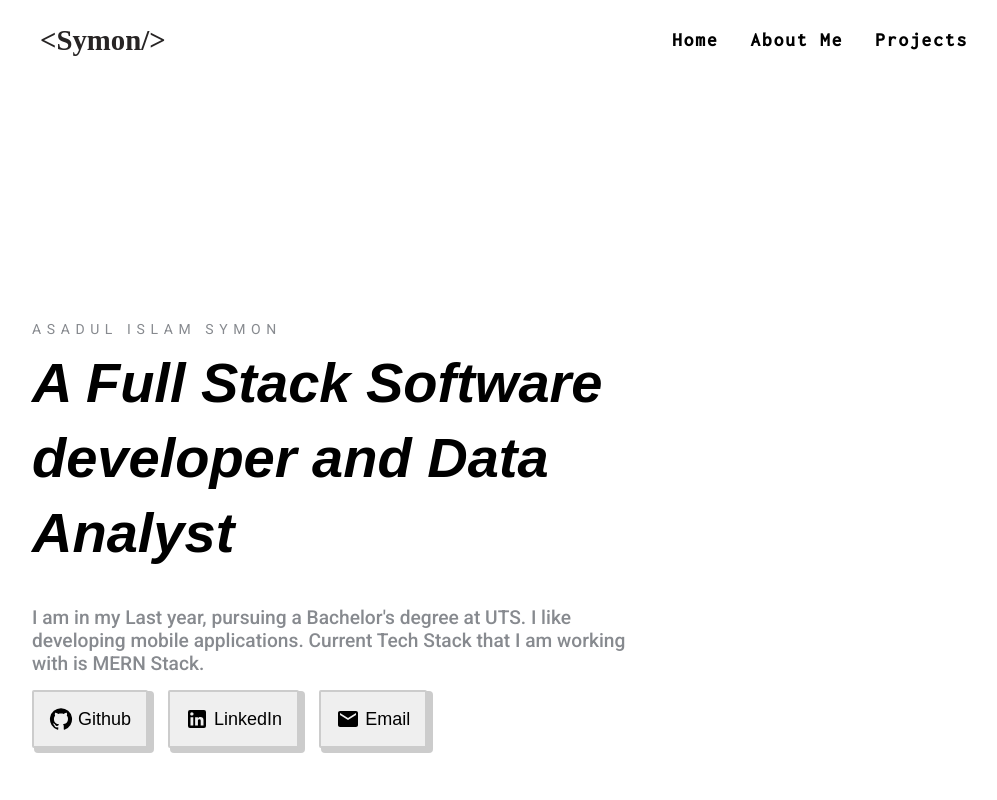
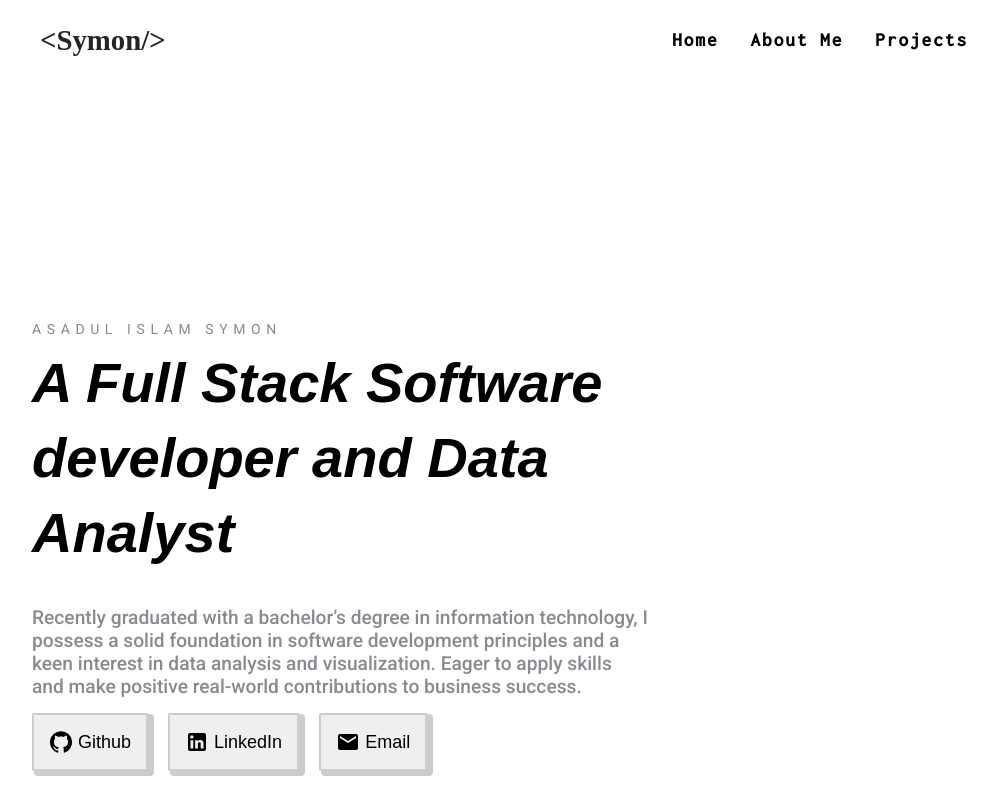
Before and after one commit to Symon629/Portfolio-Website, a React (Create React App) app: page / in a window 1280 px wide. Shown: the top 800 px of the page, without its empty margins (48-1045 px from the left). Built offline with nearby package versions, Linux system fonts and the light colour scheme; a web font is replaced by a local one.

Commit message:
Update MainSection.js

```diff
--- a/src/components/MainSection.js
+++ b/src/components/MainSection.js
@@ -21,9 +21,7 @@ const MainSection = () => {
               A Full Stack Software developer and Data Analyst
             </h1>
             <p className={mainStyles.shortDescription}>
-              I am in my Last year, pursuing a Bachelor's degree at UTS. I like
-              developing mobile applications. Current Tech Stack that I am
-              working with is MERN Stack.
+            Recently graduated with a bachelor’s degree in information technology, I possess a solid foundation in software development principles and a keen interest in data analysis and visualization. Eager to apply skills and make positive real-world contributions to business success.
             </p>
             <div className={mainStyles.buttonContainer}>
               <MainButton
```
